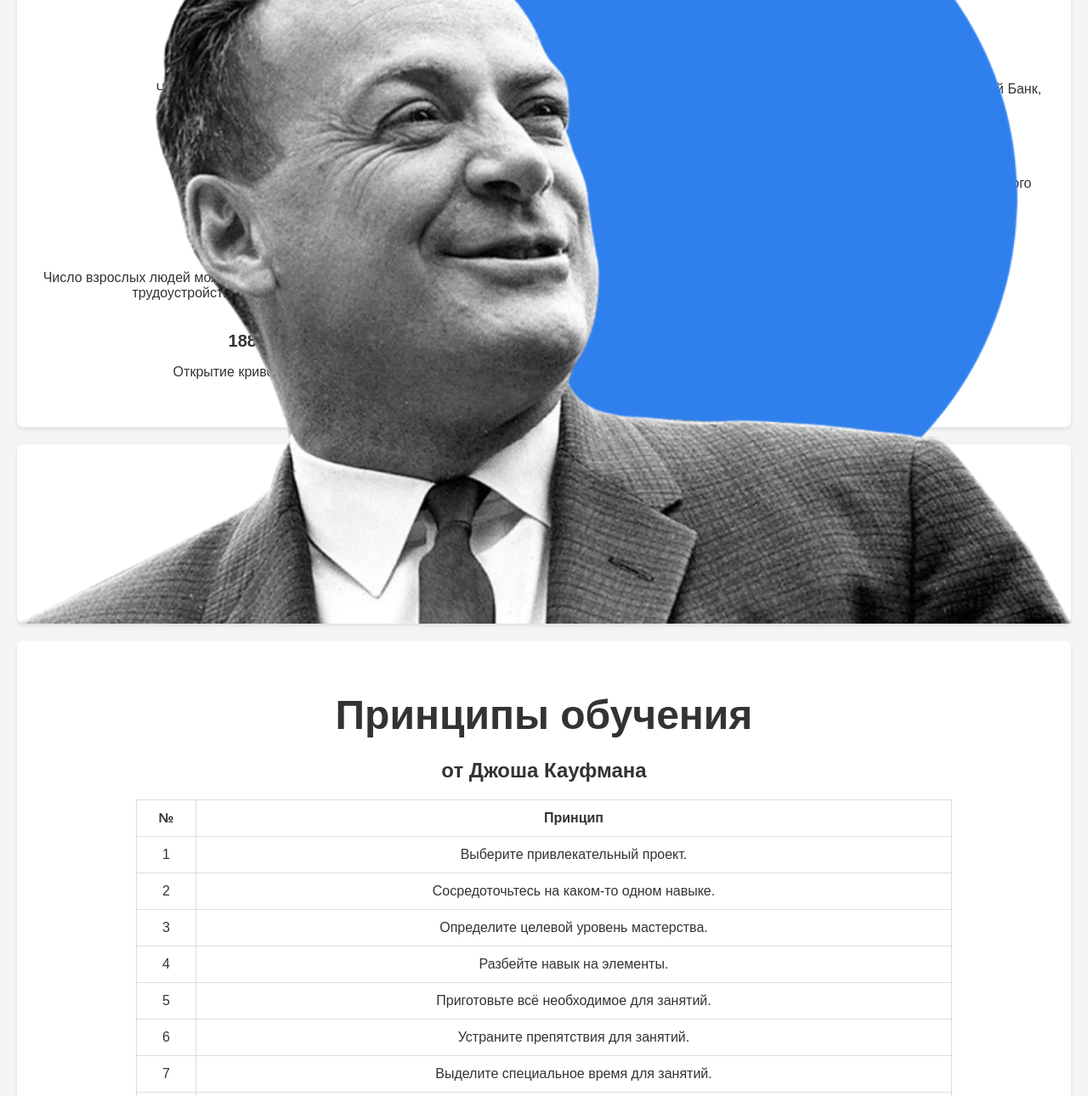
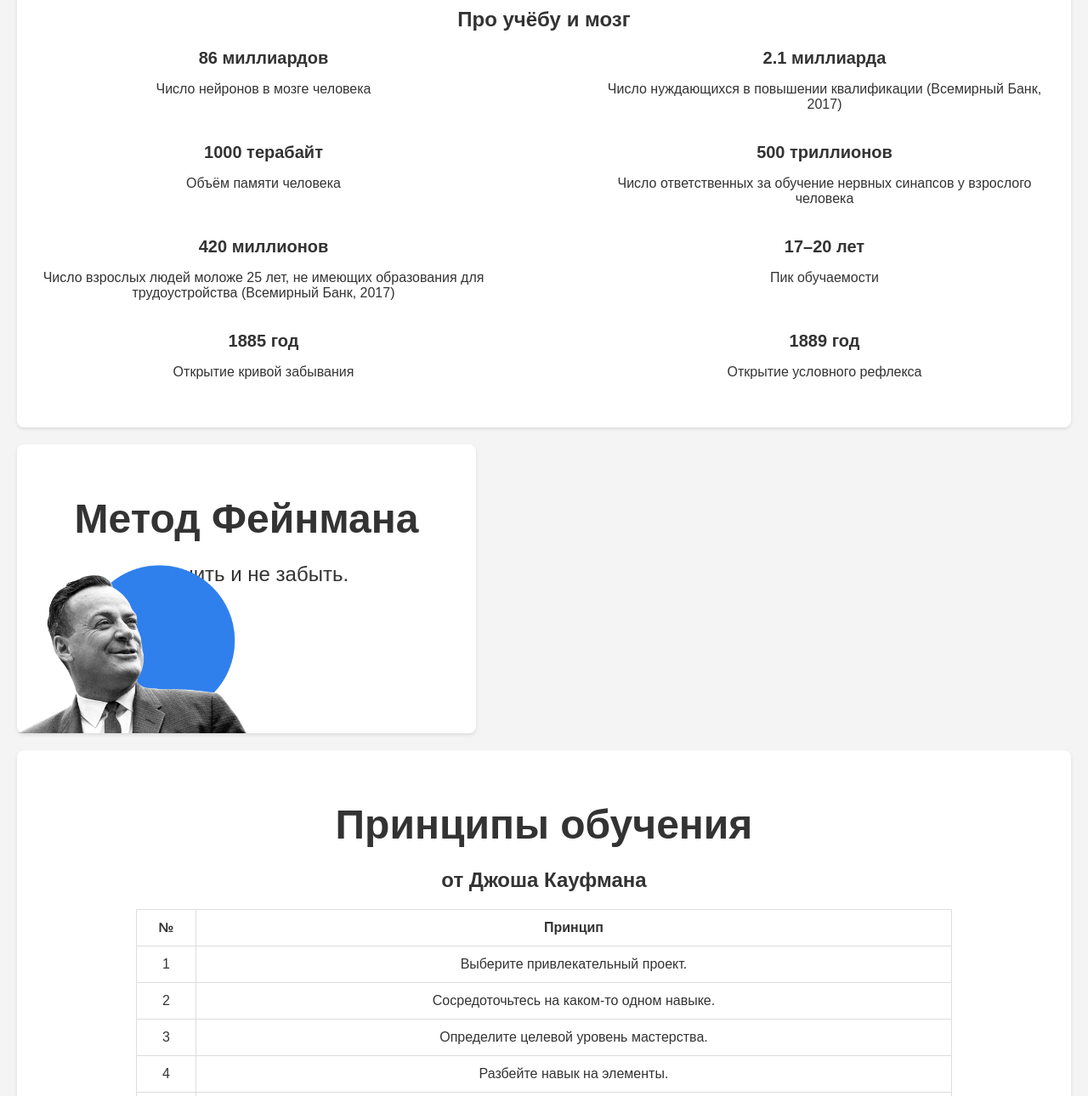
Before and after one commit to BogatyrevDmitriy/Proektnaya-rabota-01, a plain HTML site: page index.html in a window 1280 px wide. Shown: the part 536-1826 px from the top of the page at 85% size. Drawn offline with Linux system fonts and the light colour scheme.

Commit message:
Update index.html

```diff
--- a/index.html
+++ b/index.html
@@ -84,6 +84,8 @@
             border-radius: 8px;
             box-shadow: 0 2px 4px rgba(0, 0, 0, 0.1);
             text-align: center;
+            width: 500px;
+  height: 300px;
         }
         .feynman h2 {
             font-size: 48px;
@@ -219,7 +221,7 @@
     position: absolute;
     bottom: 0;
     left: 0;
-    width: 100%;
+    width: 50%;
     height: auto;
   }
 </style>
```
